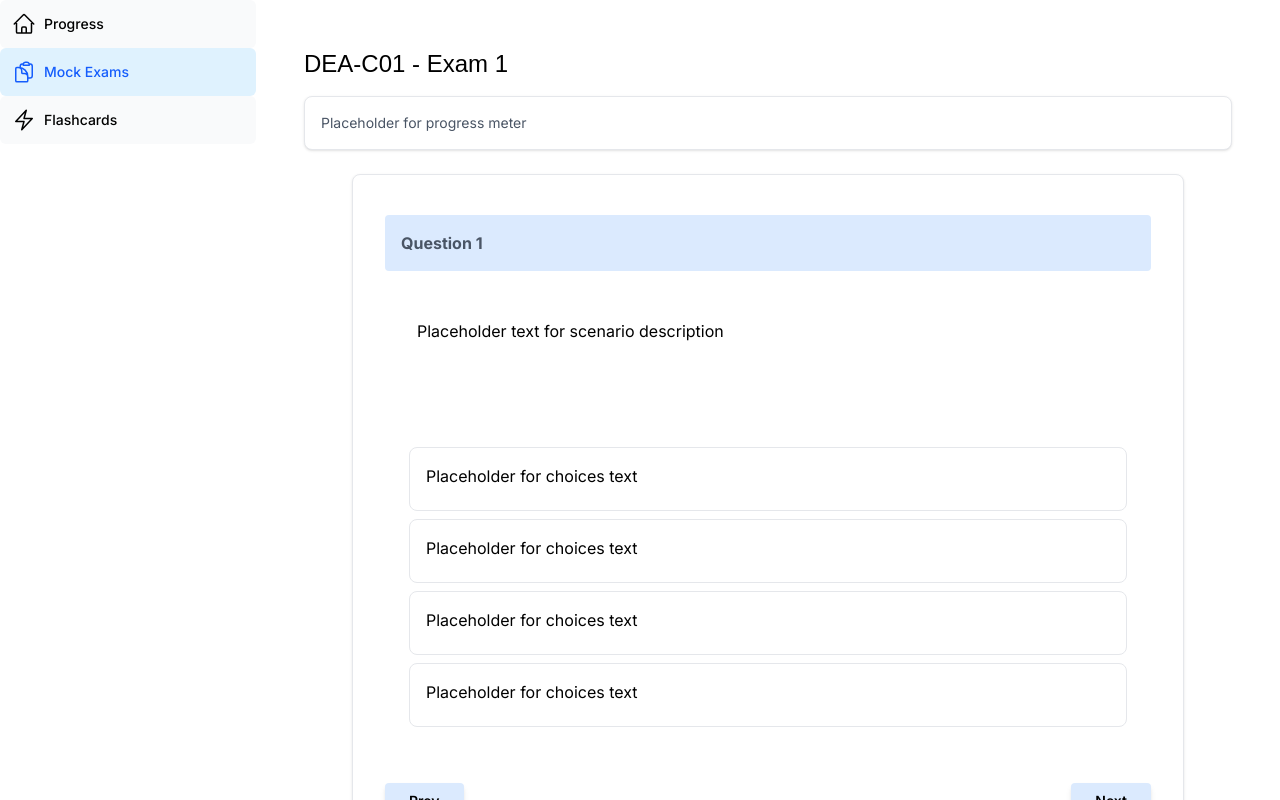
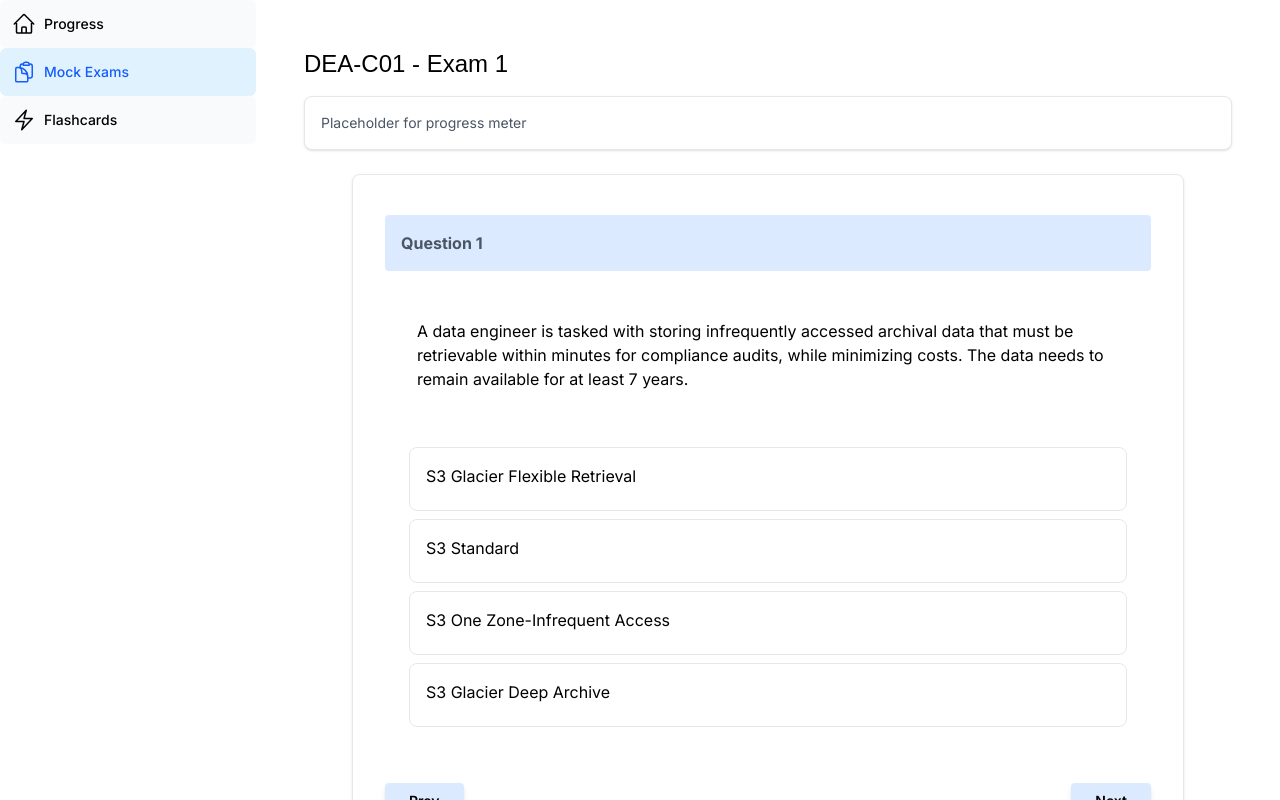
Before and after one commit to myopicOracle/cert-prep-with-rag, a Next.js app: page /practice/exam in a window 1280 px wide. Built offline with nearby package versions, Linux system fonts and the light colour scheme; a web font is replaced by a local one.

Commit message:
Refactor question cards to use dynamic data imports, closes #16, #21

```diff
--- a/app/ui/practice/exam/card.tsx
+++ b/app/ui/practice/exam/card.tsx
@@ -4,9 +4,20 @@ import Scenario from '@/app/ui/practice/exam/scenario'
 import Choice from '@/app/ui/practice/exam/choice'
 import Explanation from '@/app/ui/practice/exam/explanation'
 import Button from '@/app/ui/practice/button'
+import { questions } from '@/app/lib/placeholder-data'
 
 export default function Card() {
     const questionID = 'Question 1' // NTD: make dynamic
+
+    const selectedQuestion = questions[0]
+
+    const questionText = selectedQuestion.scenario
+    const choicesText = [
+        selectedQuestion.correct_answer,
+        selectedQuestion.wrong_answer_1,
+        selectedQuestion.wrong_answer_2,
+        selectedQuestion.wrong_answer_3,
+    ]
 
     function handlePrevCard() {}
     function handleNextCard() {}
@@ -19,14 +30,10 @@ export default function Card() {
                 </p>
             </div>
             <div className="mt-4 mb-8 p-4">
-                <Scenario />
-                <Choice />
-                {/* <Explanation /> */}
-                <Choice />
-                {/* <Explanation /> */}
-                <Choice />
-                {/* <Explanation /> */}
-                <Choice />
+                <Scenario>{questionText}</Scenario>
+                {choicesText.map((choice, index) => {
+                    return <Choice key={index}>{choice}</Choice>
+                })}
                 {/* <Explanation /> */}
             </div>
             <div className="flex w-full items-center justify-between">
--- a/app/ui/practice/exam/choice.tsx
+++ b/app/ui/practice/exam/choice.tsx
@@ -1,7 +1,12 @@
-export default function Choice() {
+interface ChoiceProps {
+    // NTD: extract to types definitions file
+    children: React.ReactNode
+}
+
+export default function Choice({ children }: ChoiceProps) {
     return (
         <div className="rounded-lg border border-gray-200 bg-white p-4 m-2 min-h-16">
-            Placeholder for choices text
+            {children}
         </div>
     )
 }
--- a/app/ui/practice/exam/scenario.tsx
+++ b/app/ui/practice/exam/scenario.tsx
@@ -1,7 +1,8 @@
-export default function Scenario() {
-    return (
-        <div className="mb-4 p-4 min-h-32">
-            Placeholder text for scenario description
-        </div>
-    )
+interface ChoiceProps {
+    // NTD: extract to types definitions file
+    children: React.ReactNode
 }
+
+export default function Scenario({ children }: ChoiceProps) {
+    return <div className="mb-4 p-4 min-h-32">{children}</div>
+}
```
